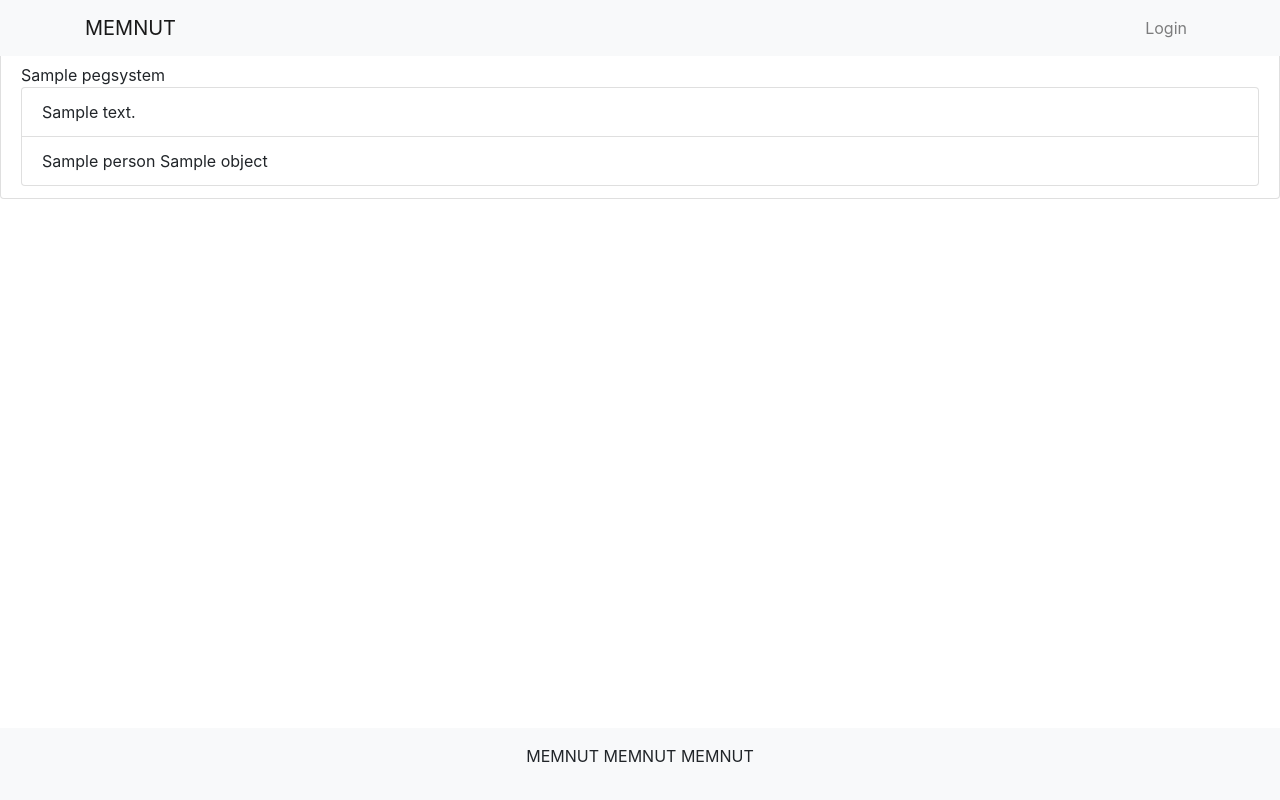
After one commit to swkidd/streetmarkers, a Django app: template pegs/templates/pegs/peg_detail.html in a window 1280 px wide. The commit adds this page. Run offline with Django 3.2, Linux system fonts and the light colour scheme; the template is opened without the code that fills it: most values are stand-ins (such as "Sample title", 1, 10 or a date in 2020); some libraries are stand-ins or nearby versions.

Commit message:
added peg detail page

```diff
--- a/maps/urls.py
+++ b/maps/urls.py
@@ -22,5 +22,6 @@ urlpatterns = [
     path('accounts/registration/', views.RegisterView.as_view(), name="registration"),
     path('accounts/', include('django.contrib.auth.urls')),
     path('', include('streetmarkers.urls')),
+    path('user/pegs/', include('pegs.urls')),
     path('admin/', admin.site.urls),
 ]
--- a/pegs/apps.py
+++ b/pegs/apps.py
@@ -1,5 +1,4 @@
 from django.apps import AppConfig
-
 
 class PegsConfig(AppConfig):
     name = 'pegs'
--- a/pegs/models.py
+++ b/pegs/models.py
@@ -5,6 +5,10 @@ class PegSystem(models.Model):
     title = models.CharField(max_length=30)
     description = models.TextField()
     createdBy = models.ForeignKey(User, on_delete=models.PROTECT)
+
+    @property
+    def peg_count(self):
+        return len(self.peg_set)
 
     def __str__(self):
         return self.title
--- /dev/null
+++ b/pegs/templates/pegs/peg_detail.html
@@ -0,0 +1,26 @@
+{% extends 'base_generic.html' %}
+
+{% block content %}
+
+<ul class="list-group">
+{% for pegsystem in pegsystem_list %}
+    <li class="list-group-item">
+        {{ pegsystem.title }}
+        <ul class="list-group">
+        {% for peg in pegsystem.peg_set.all %}
+            <li class="list-group-item">
+                {{ peg.content }}
+            </li>
+            {% if peg.popeg %}
+            <li class="list-group-item">
+                {{ peg.popeg.person }}
+                {{ peg.popeg.object }}
+            </li>
+            {% endif %}
+        {% endfor %}
+        </ul>
+    </li>
+{% endfor %}
+</ul>
+
+{% endblock %}
--- a/templates/base_generic.html
+++ b/templates/base_generic.html
@@ -12,28 +12,34 @@
     <meta name="viewport" content="width=device-width, initial-scale=1">
     <style>
         body {
-            padding-top: 56px;
+            display: flex;
+            flex-direction: column;
+            min-height: 100vh;
         }
 
         .jumbotron {
             /*background: url("image.jpg") no-repeat center;*/
         }
 
+        header {
+            height: 50px;
+        }
+
         footer {
-            position: fixed;
-            bottom: 0px;
-            left: 0px;
-            width: 100%;
+            flex: 0 0 50px;
+            margin-top: auto;
         }
     </style>
 </head>
 
 <body>
+    <header>
         <nav class="navbar navbar-expand-lg navbar-light bg-light fixed-top">
             <div class="container">
                 <a class="navbar-brand" href="{% url 'streetmarkers:home' %}">MEMNUT</a>
-            <button class="navbar-toggler" type="button" data-toggle="collapse" data-target="#navbarSupportedContent"
-                aria-controls="navbarSupportedContent" aria-expanded="false" aria-label="Toggle navigation">
+                <button class="navbar-toggler" type="button" data-toggle="collapse"
+                    data-target="#navbarSupportedContent" aria-controls="navbarSupportedContent" aria-expanded="false"
+                    aria-label="Toggle navigation">
                     <span class="navbar-toggler-icon"></span>
                 </button>
 
@@ -58,6 +64,7 @@
                 </div>
             </div>
         </nav>
+    </header>
 
     {% block content %}{% endblock %}
 
```
Also changed, not shown: pegs/urls.py (added, +9 -0 lines), pegs/views.py (+11 -1 lines), db.sqlite3. Lines whose indentation alone changed are shown as unchanged.
